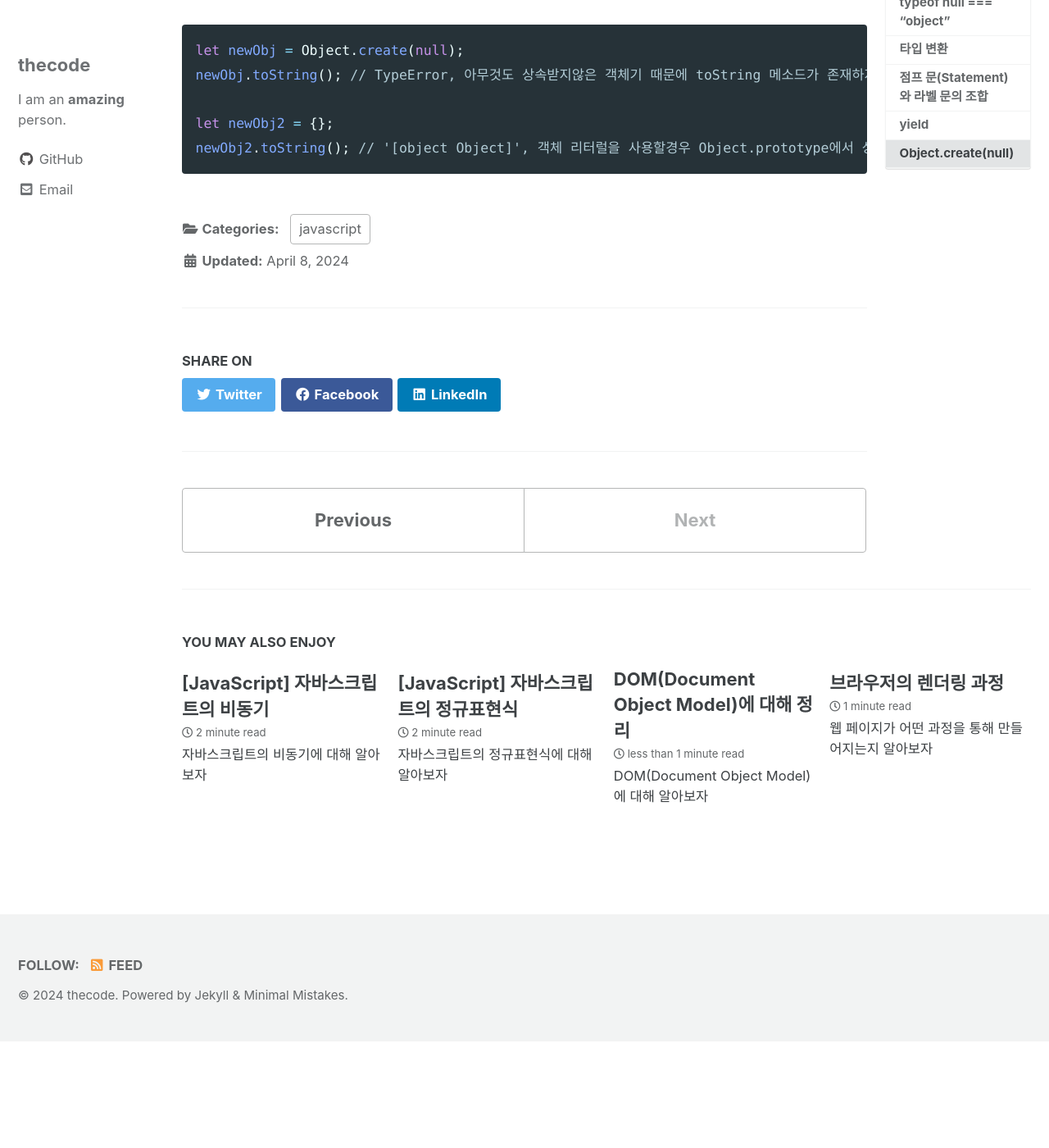
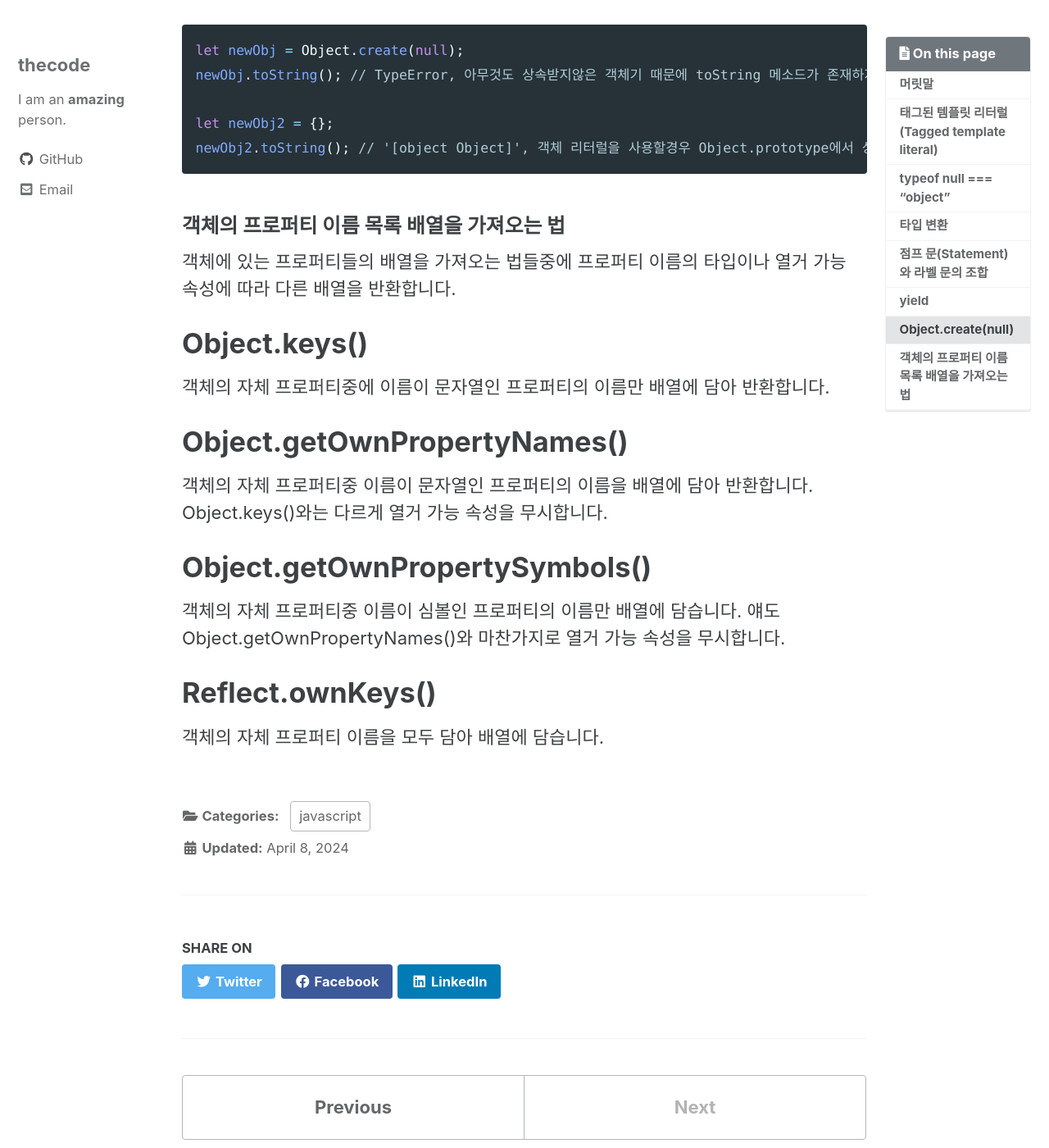
Before and after one commit to thecode00/thecode00.github.io, a Jekyll site: the page built from _posts/Javascript/2024-04-08-js-funny-fact.md, in a window 1280 px wide and 1400 px high, scrolled down 2397 px. Shown: the whole window at 82% size. Built offline with Jekyll 4.4.1, drawn with Linux system fonts in a browser that asks for light colours; cached includes are drawn as plain includes; some web fonts are replaced; before the commit the page ends 3667 px from its top, so only the background shows below that.

Commit message:
Update Post

````diff
--- a/_posts/Javascript/2024-04-08-js-funny-fact.md
+++ b/_posts/Javascript/2024-04-08-js-funny-fact.md
@@ -78,3 +78,23 @@ newObj.toString(); // TypeError, 아무것도 상속받지않은 객체기 때
 let newObj2 = {};
 newObj2.toString(); // '[object Object]', 객체 리터럴을 사용할경우 Object.prototype에서 상속받음
 ```
+
+### 객체의 프로퍼티 이름 목록 배열을 가져오는 법
+
+객체에 있는 프로퍼티들의 배열을 가져오는 법들중에 프로퍼티 이름의 타입이나 열거 가능 속성에 따라 다른 배열을 반환합니다.
+
+# Object.keys()
+
+객체의 자체 프로퍼티중에 이름이 문자열인 프로퍼티의 이름만 배열에 담아 반환합니다.
+
+# Object.getOwnPropertyNames()
+
+객체의 자체 프로퍼티중 이름이 문자열인 프로퍼티의 이름을 배열에 담아 반환합니다. Object.keys()와는 다르게 열거 가능 속성을 무시합니다.
+
+# Object.getOwnPropertySymbols()
+
+객체의 자체 프로퍼티중 이름이 심볼인 프로퍼티의 이름만 배열에 담습니다. 얘도 Object.getOwnPropertyNames()와 마찬가지로 열거 가능 속성을 무시합니다.
+
+# Reflect.ownKeys()
+
+객체의 자체 프로퍼티 이름을 모두 담아 배열에 담습니다.
````
